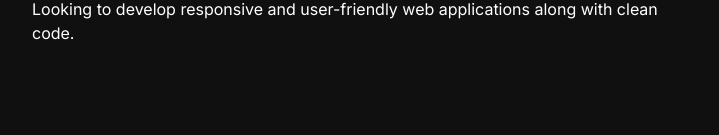
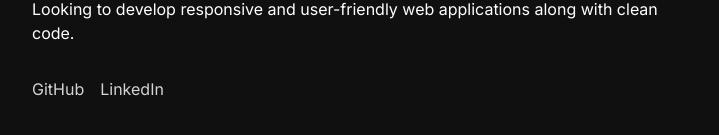
Before and after one commit to dogukanarslan/portfolio, a Next.js app: page / in a window 1280 px wide. Shown: the part 251-386 px from the top of the page, without its empty margins (272-991 px from the left). Built offline with nearby package versions, Linux system fonts and the light colour scheme.

Commit message:
Add links

```diff
--- a/app/page.tsx
+++ b/app/page.tsx
@@ -9,6 +9,15 @@ export default function Home() {
         frontend development. Looking to develop responsive and user-friendly
         web applications along with clean code.
       </p>
+
+      <ul className="mt-8 flex gap-x-4 text-neutral-300">
+        <li>
+          <a href="https://github.com/dogukanarslan" className="hover:text-neutral-100">GitHub</a>
+        </li>
+        <li>
+          <a href="https://tr.linkedin.com/in/dogukanarslan">LinkedIn</a>
+        </li>
+      </ul>
     </div>
   );
 }
```
